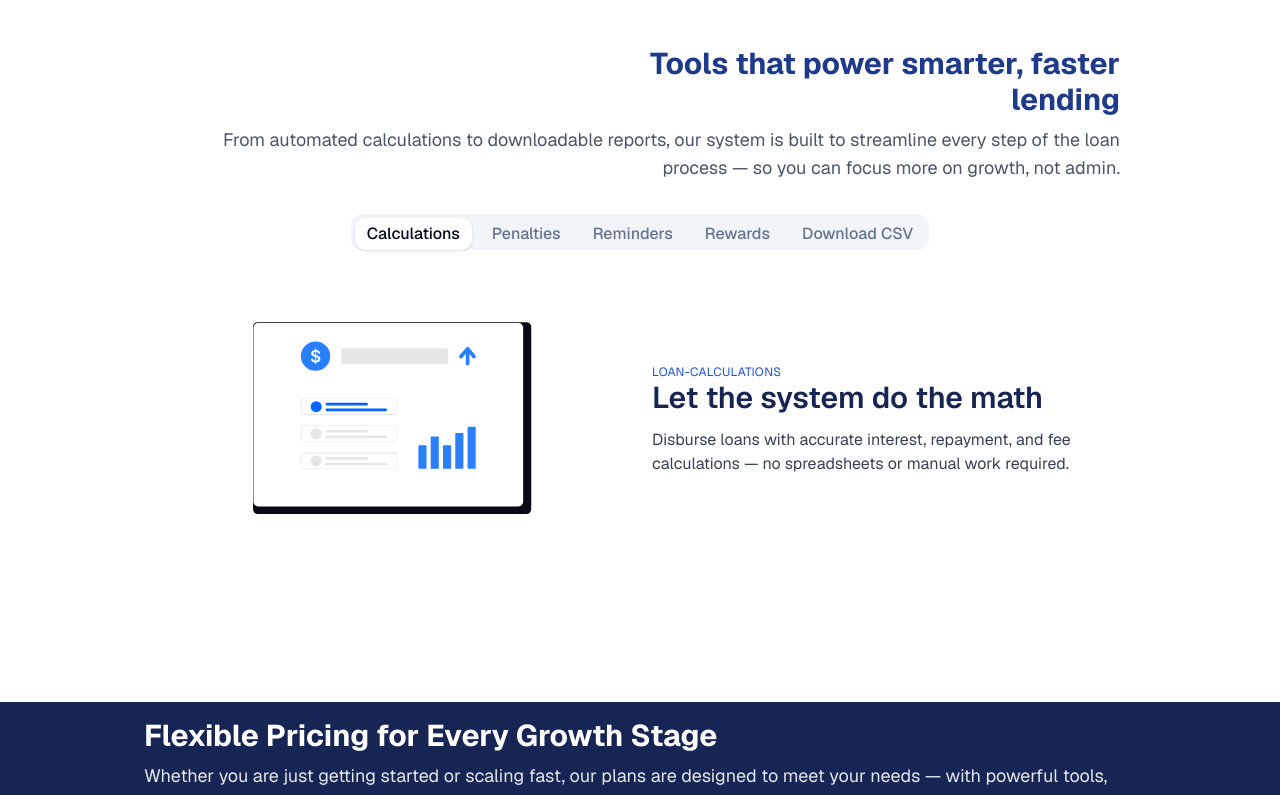
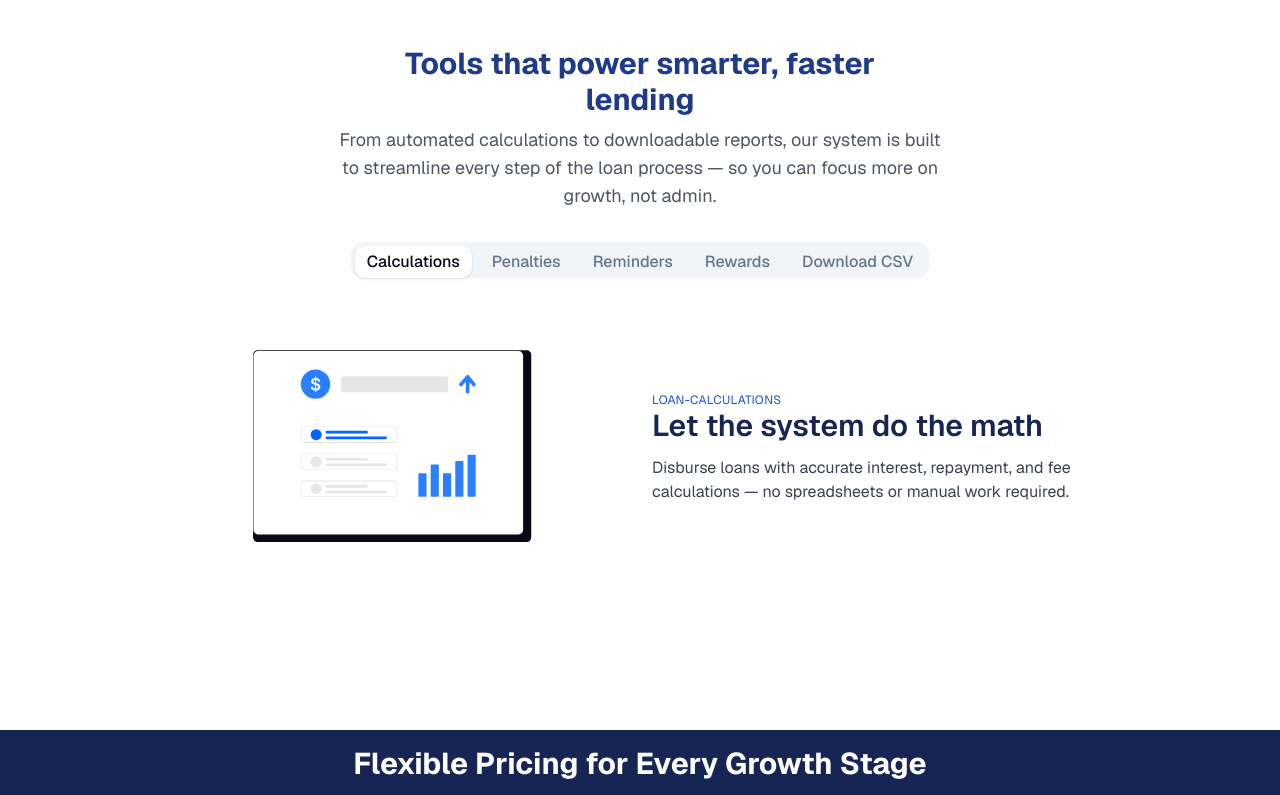
Before and after one commit to Janban-zm/loanlog_site, a Next.js app: page / in a window 1280 px wide. Shown: the part 900-1695 px from the top of the page. Built offline with nearby package versions, Linux system fonts and the light colour scheme.

Commit message:
simple ui fixes

```diff
--- a/app/page.tsx
+++ b/app/page.tsx
@@ -47,12 +47,15 @@ export default function Home() {
         <section className="lg:w-[70vw] p-4 lg:p-8">
           <WhyChoose />
         </section>
-        <section id="Features" className="w-full p-4 lg:w-[80vw]">
-          <div className="w-full text-center lg:text-end px-4 flex flex-col items-center lg:items-end">
+        <section
+          id="Features"
+          className="w-full flex flex-col justify-center items-center p-4 lg:w-[80vw]"
+        >
+          <div className="w-full text-center  px-4 flex flex-col items-center justify-center lg:w-[50vw]">
             <h2 className="text-xl lg:text-3xl font-bold max-w-xl text-blue-900">
               Tools that power smarter, faster lending
             </h2>
-            <p className="mt-2 text-gray-600 text-sm lg:text-lg lg:text-end">
+            <p className="mt-2 text-gray-600 text-sm lg:text-lg text-center">
               From automated calculations to downloadable reports, our system is
               built to streamline every step of the loan process — so you can
               focus more on growth, not admin.
@@ -62,13 +65,13 @@ export default function Home() {
         </section>
         <section
           id="Prices"
-          className="w-full bg-blue-950 flex flex-col justify-center items-center p-4"
+          className="w-full bg-blue-950 flex flex-col justify-center items-center p-4 "
         >
-          <div className="w-full lg:w-[80vw] text-center lg:text-start px-4 flex flex-col items-center lg:items-start">
-            <h2 className="text-xl lg:text-3xl font-bold max-w-xl text-white">
+          <div className="w-full lg:w-[50vw] text-center  px-4 flex flex-col items-center">
+            <h2 className="text-xl lg:text-3xl font-bold max-w-xl text-white text-center">
               Flexible Pricing for Every Growth Stage
             </h2>
-            <p className="mt-2 text-gray-200 text-sm lg:text-lg lg:text-start">
+            <p className="mt-2 text-gray-200 text-sm lg:text-lg text-center">
               Whether you are just getting started or scaling fast, our plans
               are designed to meet your needs — with powerful tools, support,
               and features tailored to how you work.
```
